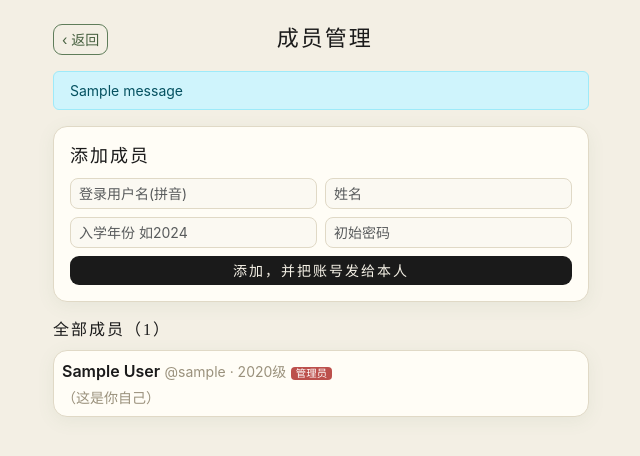
After one commit to dareon688-arch/daoshi-app, a Flask app: page /admin/members in a window 1280 px wide. The commit adds this page. Shown: the top 456 px of the page, without its empty margins (319-959 px from the left). Run offline with Flask 3, Linux system fonts and the light colour scheme; a user stored in the database is signed in; tables that the repository leaves empty hold one stand-in row (values such as "Sample post"); one stand-in notice (Sample message) is shown.

Commit message:
管理员后台管成员：网页加人/重置密码/设管理员/删除，无需再敲服务器命令

```diff
--- a/app.py
+++ b/app.py
@@ -331,6 +331,98 @@ def members():
 def member_detail(user_id):
     user = db.get_or_404(User, user_id)
     return render_template("member_detail.html", user=user)
+
+
+# ──────────────────────────────────────────────────────────────
+# 管理员后台：管理成员（加人 / 重置密码 / 删除 / 设管理员）
+# ──────────────────────────────────────────────────────────────
+@app.route("/admin/members")
+@login_required
+def admin_members():
+    if not current_user.is_admin:
+        flash("仅管理员可进入")
+        return redirect(url_for("members"))
+    users = User.query.order_by(User.enroll_year.desc(), User.name).all()
+    return render_template("admin_members.html", users=users)
+
+
+@app.route("/admin/members/add", methods=["POST"])
+@login_required
+def admin_add_member():
+    if not current_user.is_admin:
+        flash("仅管理员可操作")
+        return redirect(url_for("members"))
+    username = request.form.get("username", "").strip()
+    name = request.form.get("name", "").strip()
+    year = request.form.get("enroll_year", "").strip()
+    password = request.form.get("password", "").strip()
+    if not username or not name or not year or not password:
+        flash("用户名、姓名、入学年份、初始密码都要填")
+        return redirect(url_for("admin_members"))
+    if User.query.filter_by(username=username).first():
+        flash(f"用户名 {username} 已存在")
+        return redirect(url_for("admin_members"))
+    try:
+        year_int = int(year)
+    except ValueError:
+        flash("入学年份要填数字")
+        return redirect(url_for("admin_members"))
+    u = User(username=username, name=name, enroll_year=year_int, is_admin=False)
+    u.set_password(password)
+    db.session.add(u)
+    db.session.commit()
+    flash(f"已添加 {name}（用户名 {username}，初始密码 {password}），把它发给本人")
+    return redirect(url_for("admin_members"))
+
+
+@app.route("/admin/members/<int:user_id>/reset", methods=["POST"])
+@login_required
+def admin_reset_password(user_id):
+    if not current_user.is_admin:
+        flash("仅管理员可操作")
+        return redirect(url_for("members"))
+    u = db.get_or_404(User, user_id)
+    new_pwd = request.form.get("new_password", "").strip()
+    if len(new_pwd) < 6:
+        flash("新密码至少 6 位")
+        return redirect(url_for("admin_members"))
+    u.set_password(new_pwd)
+    db.session.commit()
+    flash(f"已把 {u.name} 的密码重置为 {new_pwd}，发给本人")
+    return redirect(url_for("admin_members"))
+
+
+@app.route("/admin/members/<int:user_id>/toggle-admin", methods=["POST"])
+@login_required
+def admin_toggle_admin(user_id):
+    if not current_user.is_admin:
+        flash("仅管理员可操作")
+        return redirect(url_for("members"))
+    u = db.get_or_404(User, user_id)
+    if u.id == current_user.id:
+        flash("不能改自己的管理员身份")
+        return redirect(url_for("admin_members"))
+    u.is_admin = not u.is_admin
+    db.session.commit()
+    flash(f"{u.name} {'已设为管理员' if u.is_admin else '已取消管理员'}")
+    return redirect(url_for("admin_members"))
+
+
+@app.route("/admin/members/<int:user_id>/delete", methods=["POST"])
+@login_required
+def admin_delete_member(user_id):
+    if not current_user.is_admin:
+        flash("仅管理员可操作")
+        return redirect(url_for("members"))
+    u = db.get_or_404(User, user_id)
+    if u.id == current_user.id:
+        flash("不能删除自己")
+        return redirect(url_for("admin_members"))
+    name = u.name
+    db.session.delete(u)
+    db.session.commit()
+    flash(f"已删除成员 {name}")
+    return redirect(url_for("admin_members"))
 
 
 # ── 编辑“我的信息”：只能改自己 ──
--- /dev/null
+++ b/templates/admin_members.html
@@ -0,0 +1,83 @@
+<!DOCTYPE html>
+<html lang="zh-CN">
+<head>
+    <meta charset="UTF-8">
+    <meta name="viewport" content="width=device-width, initial-scale=1.0">
+    <title>成员管理 · 老邢和他的学生们</title>
+    <link href="https://cdn.jsdelivr.net/npm/bootstrap@5.3.3/dist/css/bootstrap.min.css" rel="stylesheet">
+    <link href="{{ url_for('static', filename='guofeng.css') }}" rel="stylesheet">
+    {% include '_pwa_head.html' %}
+</head>
+<body>
+    <div class="container py-4" style="max-width: 560px;">
+
+        <div class="d-flex justify-content-between align-items-center mb-3">
+            <a href="{{ url_for('members') }}" class="btn btn-sm btn-bamboo">‹ 返回</a>
+            <h1 class="brush m-0" style="font-size:22px;">成员管理</h1>
+            <span style="width:48px;"></span>
+        </div>
+
+        {% with messages = get_flashed_messages() %}
+          {% if messages %}{% for msg in messages %}
+            <div class="alert alert-info py-2 small">{{ msg }}</div>
+          {% endfor %}{% endif %}
+        {% endwith %}
+
+        <!-- 加新成员 -->
+        <div class="gf-card mb-3">
+            <div class="p-3">
+                <div class="brush mb-2" style="font-size:18px;">添加成员</div>
+                <form method="POST" action="{{ url_for('admin_add_member') }}">
+                    <div class="row g-2 mb-2">
+                        <div class="col-6"><input type="text" name="username" class="form-control form-control-sm" placeholder="登录用户名(拼音)" required></div>
+                        <div class="col-6"><input type="text" name="name" class="form-control form-control-sm" placeholder="姓名" required></div>
+                        <div class="col-6"><input type="number" name="enroll_year" class="form-control form-control-sm" placeholder="入学年份 如2024" required></div>
+                        <div class="col-6"><input type="text" name="password" class="form-control form-control-sm" placeholder="初始密码" required></div>
+                    </div>
+                    <button type="submit" class="btn btn-ink btn-sm w-100">添加，并把账号发给本人</button>
+                </form>
+            </div>
+        </div>
+
+        <!-- 成员列表 + 操作 -->
+        <div class="brush mb-2" style="font-size:16px;">全部成员（{{ users|length }}）</div>
+        {% for u in users %}
+        <div class="gf-card mb-2">
+            <div class="p-2">
+                <div class="d-flex justify-content-between align-items-center">
+                    <div>
+                        <span class="fw-semibold">{{ u.name }}</span>
+                        <span class="small" style="color:var(--muted);">@{{ u.username }}
+                            {% if u.enroll_year %}· {{ u.enroll_year }}级{% endif %}</span>
+                        {% if u.is_admin %}<span class="seal" style="padding:1px 5px; font-size:.65rem;">管理员</span>{% endif %}
+                    </div>
+                </div>
+                {% if u.id != current_user.id %}
+                <div class="d-flex flex-wrap gap-2 mt-2 align-items-center">
+                    <!-- 重置密码 -->
+                    <form method="POST" action="{{ url_for('admin_reset_password', user_id=u.id) }}"
+                          class="m-0 d-flex gap-1">
+                        <input type="text" name="new_password" class="form-control form-control-sm"
+                               style="width:110px;" placeholder="新密码" required>
+                        <button class="btn btn-sm btn-bamboo">重置</button>
+                    </form>
+                    <!-- 设/取消管理员 -->
+                    <form method="POST" action="{{ url_for('admin_toggle_admin', user_id=u.id) }}" class="m-0">
+                        <button class="btn btn-sm btn-bamboo">{{ '取消管理员' if u.is_admin else '设为管理员' }}</button>
+                    </form>
+                    <!-- 删除 -->
+                    <form method="POST" action="{{ url_for('admin_delete_member', user_id=u.id) }}"
+                          onsubmit="return confirm('确定删除成员 {{ u.name }}？此操作不可恢复');" class="m-0">
+                        <button class="btn btn-sm btn-link text-danger p-0">删除</button>
+                    </form>
+                </div>
+                {% else %}
+                <div class="small mt-1" style="color:var(--muted);">（这是你自己）</div>
+                {% endif %}
+            </div>
+        </div>
+        {% endfor %}
+
+    </div>
+</body>
+</html>
--- a/templates/members.html
+++ b/templates/members.html
@@ -53,6 +53,9 @@
         <div class="d-flex justify-content-between align-items-center mb-3">
             <span class="small" style="color:var(--muted);">你好，<strong style="color:var(--ink);">{{ current_user.name }}</strong></span>
             <div class="d-flex gap-1">
+                {% if current_user.is_admin %}
+                <a href="{{ url_for('admin_members') }}" class="btn btn-sm btn-bamboo">管理</a>
+                {% endif %}
                 <a href="{{ url_for('edit_profile') }}" class="btn btn-sm btn-ink">编辑信息</a>
                 <a href="{{ url_for('logout') }}" class="btn btn-sm btn-bamboo">退出</a>
             </div>
```
